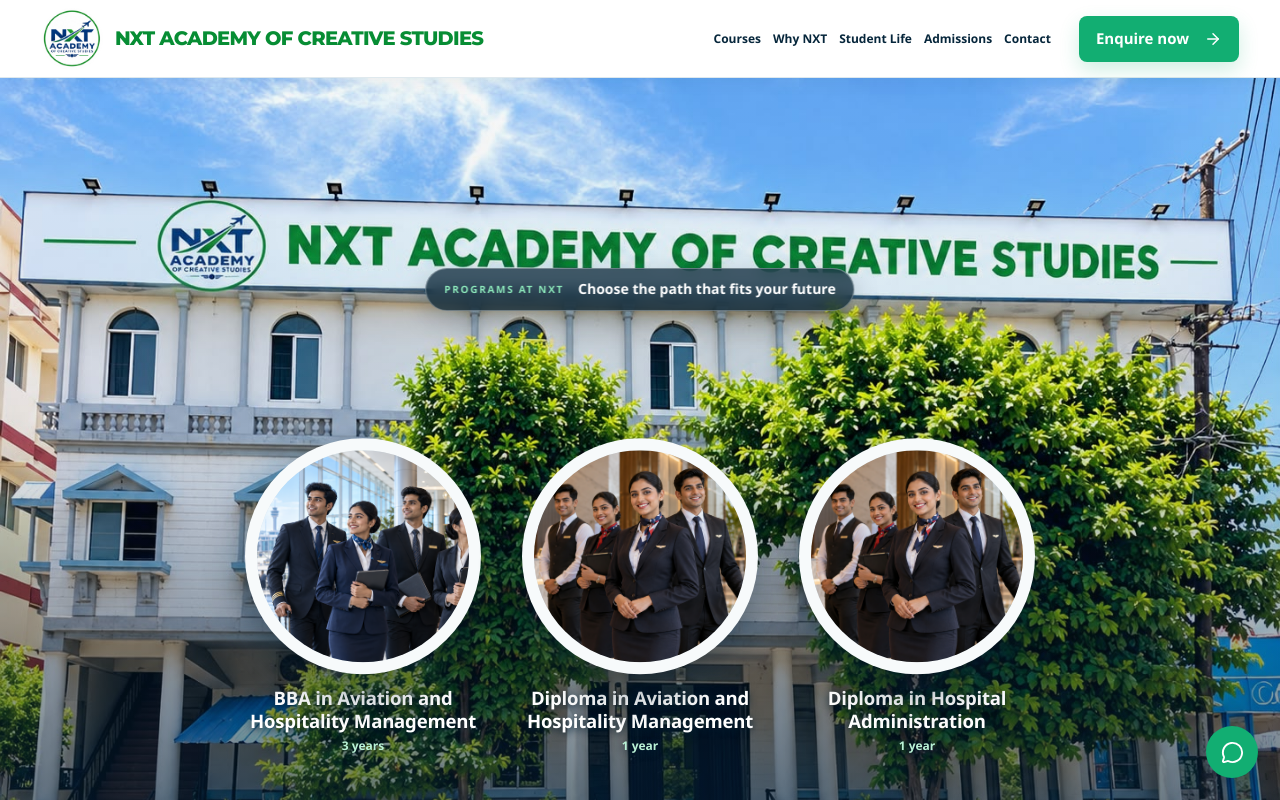
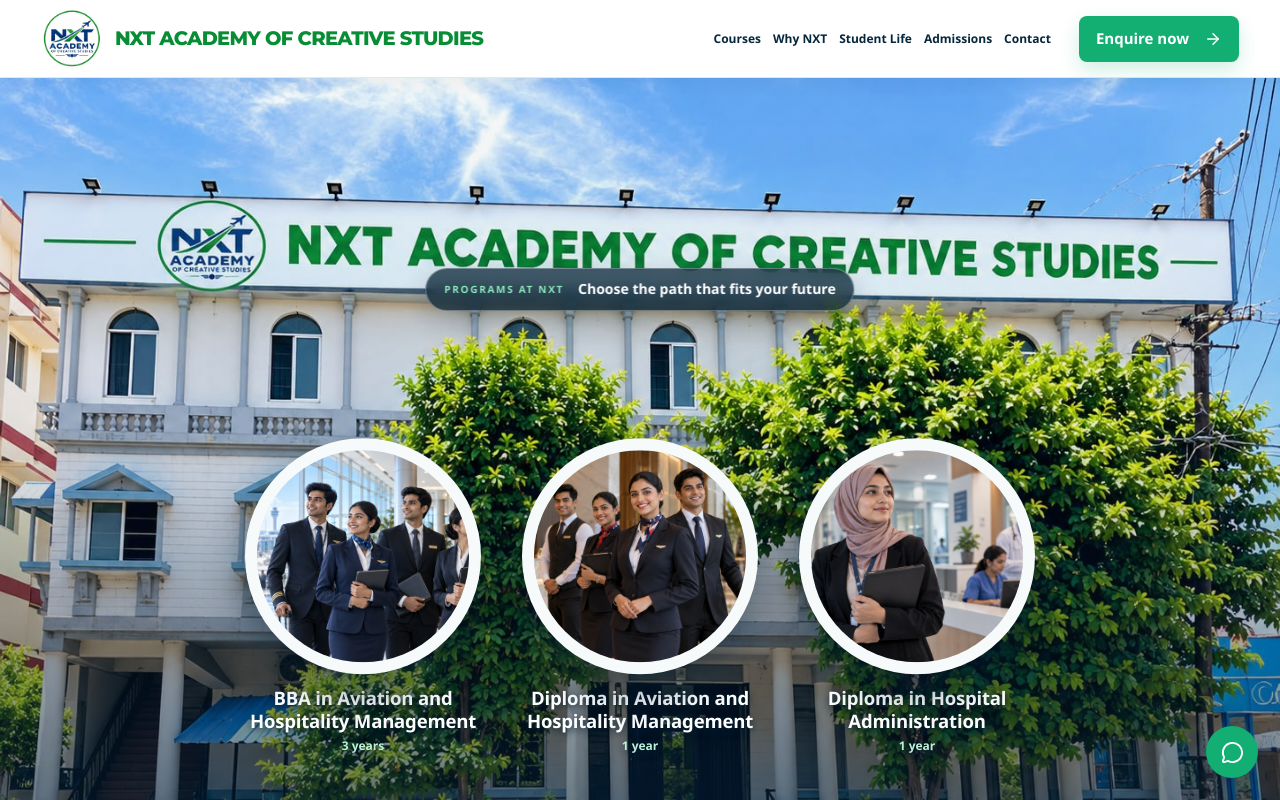
Before and after one commit to Titusdias/Nxt-academy2, a Next.js app: page / in a window 1280 px wide. Shown: the top 800 px of the page. Built offline with nearby package versions, Linux system fonts and the light colour scheme.

Commit message:
Use hospital image for administration course

```diff
--- a/app/components/ProgramDialog.tsx
+++ b/app/components/ProgramDialog.tsx
@@ -40,7 +40,7 @@
     description: 'A one-year diploma introducing the day-to-day foundations of hospital administration. Students learn about patient coordination, front-office practices, healthcare records and professional communication in a service-focused environment.',
     fees: [{ label: 'Program fee', value: '₹80,000' }],
     focus: ['Hospital front-office administration', 'Patient service and coordination', 'Healthcare records and office practices', 'Professional communication'],
-    image: '/course-diploma-hospitality.png',
+    image: '/course-hospital-admin.png',
   },
 };
 
--- a/app/components/ReferenceHero.tsx
+++ b/app/components/ReferenceHero.tsx
@@ -16,7 +16,7 @@
 const heroCourses = [
   { title: 'BBA in Aviation and Hospitality Management', duration: '3 years', image: '/course-bba-aviation.png' },
   { title: 'Diploma in Aviation and Hospitality Management', duration: '1 year', image: '/course-diploma-hospitality.png' },
-  { title: 'Diploma in Hospital Administration', duration: '1 year', image: '/course-diploma-hospitality.png' },
+  { title: 'Diploma in Hospital Administration', duration: '1 year', image: '/course-hospital-admin.png' },
 ];
 
 const admissionsWhatsApp = 'https://wa.me/918217337597?text=Hello%20NXT%20Academy%2C%20I%20would%20like%20to%20enquire%20about%20admissions.';
--- a/app/page.tsx
+++ b/app/page.tsx
@@ -23,7 +23,7 @@
 const programs = [
   { title: 'BBA in Aviation and Hospitality Management', duration: '3 years', detail: 'Aviation · Hospitality · Management', image: '/course-bba-aviation.png' },
   { title: 'Diploma in Aviation and Hospitality Management', duration: '1 year', detail: 'Guest service · Aviation · Communication', image: '/course-diploma-hospitality.png' },
-  { title: 'Diploma in Hospital Administration', duration: '1 year', detail: 'Healthcare service · Administration', image: '/course-diploma-hospitality.png' },
+  { title: 'Diploma in Hospital Administration', duration: '1 year', detail: 'Healthcare service · Administration', image: '/course-hospital-admin.png' },
 ];
 
 const admissionsWhatsApp = 'https://wa.me/918217337597?text=Hello%20NXT%20Academy%2C%20I%20would%20like%20to%20enquire%20about%20admissions.';
```
Also changed, not shown: public/course-hospital-admin.png (added).
